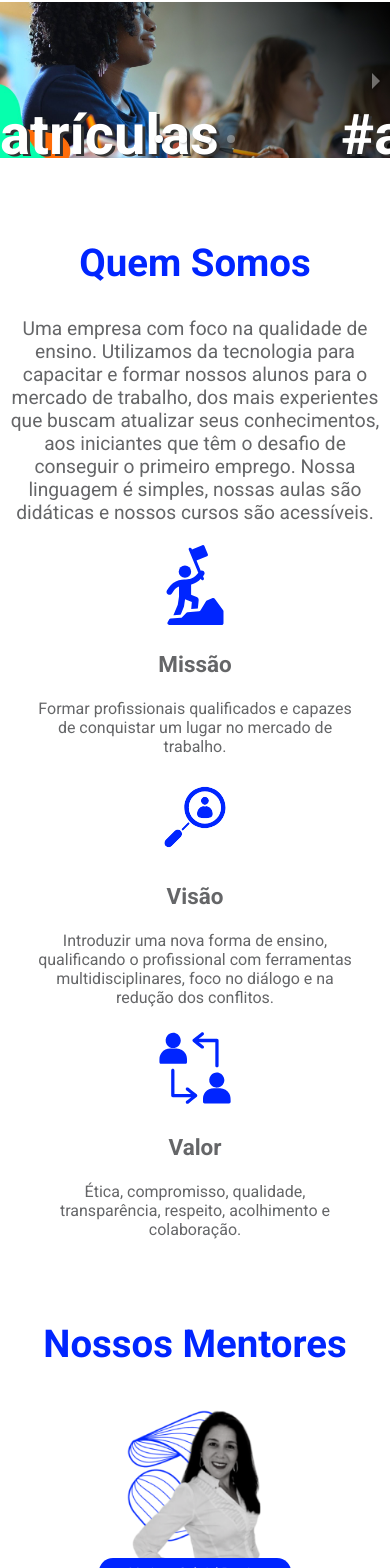
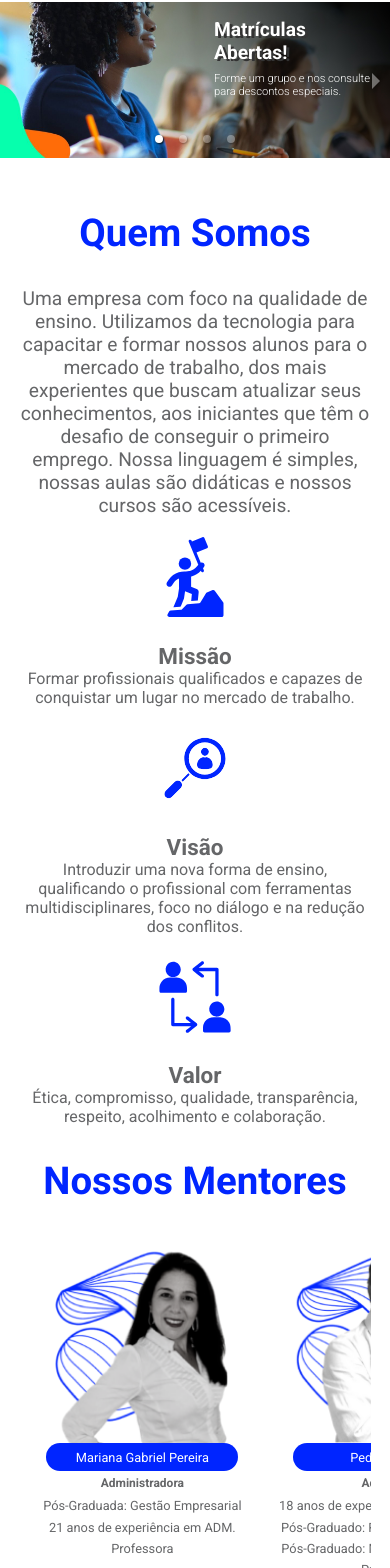
Before and after one commit to guerlak/cursospulso_front, a Next.js app: page / in a window 390 px wide. Shown: the part 126-1694 px from the top of the page. Built offline with nearby package versions, Linux system fonts and the light colour scheme.

Commit message:
responsive layout

```diff
--- a/src/components/Footer/index.tsx
+++ b/src/components/Footer/index.tsx
@@ -24,7 +24,6 @@ export default function Footer({ tagRef }) {
                 <a href="">
                     Contato
                 </a>
-
             </S.Links>
 
             <S.SocialContainer>
--- a/src/components/InfoIcon/style.ts
+++ b/src/components/InfoIcon/style.ts
@@ -10,7 +10,6 @@ export const Wrapper = styled.div`
        display: flex;
        flex-direction: column;
        align-items: center;
-       max-width: 20rem;
     `}
 `
 export const Icon = styled.div<IconProps>`
@@ -29,27 +28,21 @@ export const Icon = styled.div<IconProps>`
         }
     `}
 
-
-
     @media (max-width: 768px) {
         img{
             width: 5rem;
         }
     }
-
 `
 
 export const Title = styled.h3`
    ${({ theme }) => css`
        color: ${theme.colors.text};
-       margin-bottom: 1.4rem;
-
     `}
 `
 
 export const Description = styled.p`
    ${({ theme }) => css`
         font-size: ${theme.font.size.smallMedium}
-
     `}
 `
--- a/src/components/MentoresIcon/style.ts
+++ b/src/components/MentoresIcon/style.ts
@@ -6,12 +6,9 @@ export const Wrapper = styled.div`
        display: flex;
        flex-direction: column;
        align-items: center;
-       max-width: 17rem;
-
-    `}
 
     img{
-        height: 10rem;
+        height: 13rem;
     }
 
     h2{
@@ -19,6 +16,13 @@ export const Wrapper = styled.div`
         color: #656668;
         margin: 5px;
     }
+
+    > div{
+            margin: 0 1.7rem;
+        }
+
+    `}
+
 `
 
 export const Name = styled.div`
@@ -36,6 +40,6 @@ export const Text = styled.p`
    ${({ theme }) => css`
         color: ${theme.colors.text};
         font-size: ${theme.font.size.small};
-        padding: 0.3rem;
+        padding: 0.2rem;
     `}
 `
--- a/src/components/SectionConteudoProg/SectionConteudoProg.tsx
+++ b/src/components/SectionConteudoProg/SectionConteudoProg.tsx
@@ -3,7 +3,7 @@ import * as S from "./style"
 
 export default function SectionConteudoProg() {
     return (
-        <S.Wrapper>
+        <S.Container>
             <h1>Conteúdo Programático</h1>
             <span className="subTitle">Curso Cuidador de Idosos</span>
 
@@ -19,6 +19,7 @@ export default function SectionConteudoProg() {
                 <S.Rectangle>Noções de Cuidados Palativos</S.Rectangle>
                 <S.Rectangle>Primeiros Socorros</S.Rectangle>
             </div>
+
             <Button>Conteúdo Detalhado<br></br><strong>Saiba Mais</strong></Button>
 
             <S.Investimento>
@@ -45,6 +46,7 @@ export default function SectionConteudoProg() {
                 </S.RectangleBox>
             </div>
 
-        </S.Wrapper >
+
+        </S.Container >
     )
 }
--- a/src/components/SectionHero/SectionHero.tsx
+++ b/src/components/SectionHero/SectionHero.tsx
@@ -21,13 +21,15 @@ const carousel = [
     {
         url: "/images/carousel-img-3.png",
         title: "Você sabia?",
-        description: "Após o término do curso, nossos alunos recebem um diploma e auxílio para elaboração de um novo currículo mais competitivo."
+        description: "Após o término do curso, nossos alunos recebem um diploma e auxílio para elaboração de um novo CV mais competitivo.",
+        descriptionMobile: "Nossos alunos recebem um diploma e auxílio para elaboração de um novo CV mais competitivo."
     },
     {
         url: "/images/carousel-img-4.png",
         title: "Te ajudamos!",
-        description: "Os 10 primeiros inscritos ganham 10% de desconto. O seu primeiro passo rumo a uma carreira de sucesso. Inscreva-se já!"
-    },
+        description: "Os 10 primeiros inscritos ganham 10% de desconto. O seu primeiro passo rumo a uma carreira de sucesso. Inscreva-se já!",
+        descriptionMobile: "Os 10 primeiros inscritos ganham 10% de desconto. Inscreva-se já!"
+    }
 
 ]
 
@@ -49,6 +51,7 @@ export default function SectionHero({ sectionHero }: Props) {
                         <S.CarouselTextContainer>
                             <h2>{c.title}</h2>
                             <h3>{c.description}</h3>
+                            <h3 className="descriptionMobile">{c.descriptionMobile}</h3>
                         </S.CarouselTextContainer>
                     </div>
                 ))}
--- a/src/components/SectionHero/style.ts
+++ b/src/components/SectionHero/style.ts
@@ -6,10 +6,13 @@ export const Wrapper = styled.div`
     width: 100%;
 
     h2{
-        font-size: 3.5rem;
+        font-size: 3rem;
         color: #fff;
         text-align: left;
         text-shadow: 3px 2px #333;
+        @media(max-width: 800px) {
+            font-size: 1.2rem;
+        }
 
     }
 
@@ -19,6 +22,10 @@ export const Wrapper = styled.div`
         color: #fff;
         text-align: left;
         margin-top: 20px;
+        @media(max-width: 800px) {
+            font-size: 0.7rem;
+            margin-top: 0.5rem;
+        }
 
     }
 `
@@ -26,12 +33,25 @@ export const Wrapper = styled.div`
 export const CarouselTextContainer = styled.div`
     display: flex;
     flex-direction: column;
-    /* align-items: center; */
-    width: 400px;
-    height: 250px;
+    width: 25rem;
+    height: 18rem;
     position: absolute;
     top: 100px;
-    /* right: 180px; */
     right: 10%;
+    .descriptionMobile{
+        display: none;
+    }
+
+    @media(max-width: 800px) {
+        top: 1rem;
+        right: 01rem;
+        width: 10rem;
+        height: 18rem;
+        .descriptionMobile{
+            display: block;
+        }
+
+    }
+
 
 `
--- a/src/components/SectionQuemSomos/index.tsx
+++ b/src/components/SectionQuemSomos/index.tsx
@@ -12,7 +12,6 @@ export default function SectionQuemSomos({ tagRef }) {
     return (
         <S.Container ref={tagRef}>
 
-            <div>
             <h1>Quem Somos</h1>
             <p>
                 Uma empresa com foco na qualidade de ensino.
@@ -23,34 +22,27 @@ export default function SectionQuemSomos({ tagRef }) {
                 são acessíveis.
             </p>
 
-
             <S.IconsWrapper>
                 <InfoIcon size="10px" title="Missão" description={descriptions.missao} icon="/icons/mission-pulso-icon.svg" />
                 <InfoIcon title="Visão" description={descriptions.visao} icon="/icons/vision-icon.svg" />
                 <InfoIcon title="Valor" description={descriptions.valor} icon="/icons/valor-pulso-icon.svg" />
             </S.IconsWrapper>
-            </div>
 
-            <div>
             <h1>Nossos Mentores</h1>
 
-                <S.IconsWrapper>
+            <S.MentoresScrollX>
                 <MentoresIcon role="Administradora" name="Mariana Gabriel Pereira" description={descriptions.mentores.mariana} image="/images/Mariana-Gabriel-pb.png" />
                 <MentoresIcon role="Advogado" name="Pedro Aquino" description={descriptions.mentores.pedro} image="/images/Pedro-Aquino.png" />
                 <MentoresIcon role="Psicóloga" name="Juliana Gabriel Pereira" description={descriptions.mentores.ju} image="/images/ju-gabriel-pb.png" />
                 <MentoresIcon role="Enfermeira" name="Erika Melo" description={descriptions.mentores.erica} image="/images/Erica-pb.png" />
-                </S.IconsWrapper>
-
-            </div>
-
-            <div>
+            </S.MentoresScrollX>
 
             <h1>Cursos Oferecidos</h1>
 
             <S.CursosOferecidos>
                 <img src="images/curso1.png" />
                 <div>
-                        <h2>Cuidados de Idosos</h2>
+                    <h2>Cuidador de Idosos</h2>
                     <br></br>
                     <p>
                         Curso especializado na formação e aperfeiçoamento de Cuidadores de Idosos,
@@ -61,10 +53,6 @@ export default function SectionQuemSomos({ tagRef }) {
                 </div>
             </S.CursosOferecidos>
 
-            </div>
-
-
-            <div>
             <h1>Nossos Diferenciais</h1>
 
             <S.Diferenciais>
@@ -76,24 +64,16 @@ export default function SectionQuemSomos({ tagRef }) {
                 <div>Planilha de evolução do paciente.</div>
             </S.Diferenciais>
 
-            </div>
-
-            <div>
-
             <h1>Para quem se destina</h1>
 
-                <S.IconsWrapperDestina>
-                    <div>
+            <S.IconsWrapper>
                 <InfoIcon description={descriptions.ideia} icon="/icons/ideia-pulso-icon.svg" />
                 <InfoIcon description={descriptions.job} icon="/icons/job-pulso-icon.svg" />
                 <InfoIcon description={descriptions.firstJob} icon="/icons/first-job-pulso-icon.svg" />
-                    </div>
-                    <div>
                 <InfoIcon description={descriptions.salary} icon="/icons/salary-pulso-icon.svg" />
                 <InfoIcon description={descriptions.eldery} icon="/icons/eldery-pulso-icon.svg" />
-                    </div>
-                </S.IconsWrapperDestina>
-            </div>
+            </S.IconsWrapper>
+
         </S.Container>
     )
 }
--- a/src/components/SectionQuemSomos/style.ts
+++ b/src/components/SectionQuemSomos/style.ts
@@ -7,10 +7,10 @@ export const Container = styled.div`
     min-height: 300px;
     color: ${props => props.theme.colors.primary};
     text-align: center;
+    h1{
+        margin: 2rem 0;
+    }
 
-    >div{
-        margin-top: 50px;
-    }
 `
 export const IconsWrapper = styled.div`
     display: flex;
@@ -24,26 +24,26 @@ export const IconsWrapper = styled.div`
             }
         }
 `
-export const IconsWrapperDestina = styled.div`
+export const MentoresScrollX = styled.div`
+    display: flex;
     width: 100%;
-    img{
-        width: 7rem;
+    display: flex;
+    justify-content: space-around;
+
+    @media (max-width: 768px) {
+        justify-content: start;
+        flex-wrap: nowrap;
+        overflow-x: scroll;
     }
-    > div{
-        display: flex;
-        grid-template-columns: 1fr 1fr 1fr;
-        justify-content: space-around;
-        p{
-            margin-top: -1.5rem;
-        }
-    }
+`
 
-`
 export const Diferenciais = styled.div`
     ${({ theme }) => css`
+
         display: grid;
         grid-template-columns: 1fr 1fr 1fr;
         grid-template-rows: 2fr;
+
         > div{
             display: flex;
             justify-content: center;
@@ -75,7 +75,6 @@ export const CursosOferecidos = styled.div`
         &{
             max-width: 800px;
         }
-
         display: grid;
         grid-template-columns: 1fr 1fr;
         grid-template-rows: 1fr;
--- a/src/pages/contato/index.tsx
+++ b/src/pages/contato/index.tsx
@@ -4,7 +4,7 @@ const Contato = () => {
 
     return (
         <h1>
-            Formulário
+            Contato
         </h1>
 
     )
--- a/src/services/data.ts
+++ b/src/services/data.ts
@@ -1,5 +1,3 @@
-
-
 export const descriptions = {
     mentores: {
         mariana: [
@@ -21,7 +19,7 @@ export const descriptions = {
             "Professora"
         ],
         erica: ["Mestrado em Metrologia - PUC Rio",
-            "Experiencia em Cuidado com Idoso",
+            "Experiência em Cuidado com Idoso",
             "Atuante em Âmbito Hospitalar",
         ]
     },
--- a/src/styles/global.ts
+++ b/src/styles/global.ts
@@ -37,6 +37,8 @@ export default createGlobalStyle`
 
     html{
         scroll-behavior: smooth;
+        margin:0;
+        padding:0;
     }
 
     body {
@@ -48,18 +50,18 @@ export default createGlobalStyle`
         main{
             padding-left: 10%;
             padding-right: 10%;
-            /* > div{
-                margin-top: 50px;
-            } */
 
             @media(max-width: 800px) {
-                padding: 0;
+                padding: 1.2rem;
             }
         }
 
         h1 {
             color: ${props => props.theme.colors.primary};
-            margin: 2rem;
+
+            @media(max-width: 800px) {
+                margin-bottom: 1.5rem;
+            }
         }
 
         p{
```
Also changed, not shown: src/components/SectionConteudoProg/style.ts (+18 -10 lines). Lines whose indentation alone changed are shown as unchanged.
